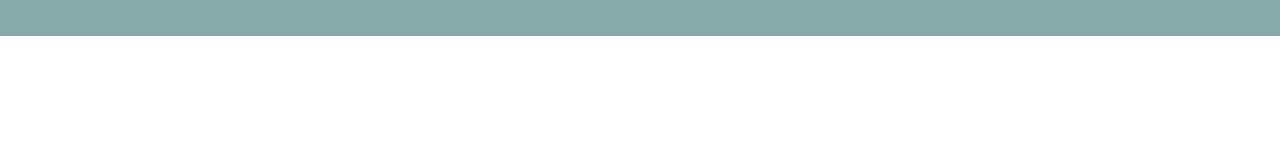
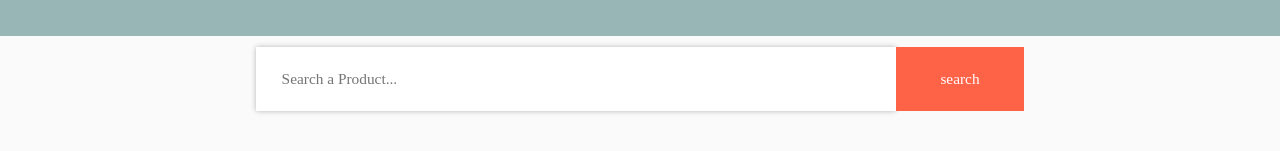
Before and after one commit to Sultaan-Ahmed/E-application-Front-end, a React (Create React App) app: page /search in a window 1280 px wide. Shown: the part 321-472 px from the top of the page. Built offline with nearby package versions, Linux system fonts and the light colour scheme.

Commit message:
search page creation

```diff
--- a/src/App.js
+++ b/src/App.js
@@ -5,6 +5,7 @@ import Footer from "./components/Layout/Footer/Footer";
 import Header from "./components/Layout/Header/Header";
 import ProductDetails from "./components/Product/ProductDetails";
 import Products from "./components/Product/Products";
+import Search from "./components/Product/Search";
 function App() {
   return (
     <>
@@ -13,6 +14,7 @@ function App() {
         <Route path="/" element={<Home />} />
         <Route path="/products" element={<Products />} />
         <Route path="/product/:id" element={<ProductDetails />} />
+        <Route path="/search" element={<Search />} />
       </Routes>
       <Footer />
     </>
--- a/src/components/Product/Search.css
+++ b/src/components/Product/Search.css
@@ -0,0 +1,41 @@
+.searchBox {
+  width: 100vw;
+  height: 100vh;
+  max-width: 100%;
+  display: flex;
+  justify-content: center;
+  align-items: center;
+  background-color: rgba(231, 231, 231, 0.199);
+  position: absolute;
+  top: 0%;
+  left: 0;
+}
+.searchBox > input[type="text"] {
+  box-shadow: 0 0 5px rgba(0, 0, 0, 0.274);
+  background-color: white;
+  border: none;
+  color: rgba(0, 0, 0, 0.678);
+  padding: 1vmax 2vmax;
+  width: 50%;
+  outline: none;
+  border-radius: 0%;
+  font: 400 1.2vmax cursive;
+  box-sizing: border-box;
+  height: 8%;
+}
+.searchBox > input[type="submit"] {
+  height: 8%;
+  border-radius: 0%;
+  background-color: tomato;
+  border: none;
+  padding: 1vmax;
+  width: 10%;
+  font: 400 1.2vmax cursive;
+  cursor: pointer;
+  color: white;
+  transition: all 0.5s ease;
+}
+
+.searchBox > input[type="submit"]:hover {
+  background-color: rgb(59, 59, 199);
+}
--- a/src/components/Product/Search.js
+++ b/src/components/Product/Search.js
@@ -0,0 +1,25 @@
+import { useState } from "react";
+import "./Search.css";
+const Search = () => {
+  const [keyword, setKeyword] = useState("");
+  const searchSubmitHandler = (e) => {
+    e.preventDefault();
+    alert(keyword);
+  };
+  return (
+    <>
+      <form className="searchBox" onSubmit={searchSubmitHandler}>
+        <input
+          type="text"
+          placeholder="Search a Product..."
+          onChange={(e) => {
+            setKeyword(e.target.value);
+          }}
+        />
+        <input type="submit" value="search" />
+      </form>
+    </>
+  );
+};
+
+export default Search;
```
